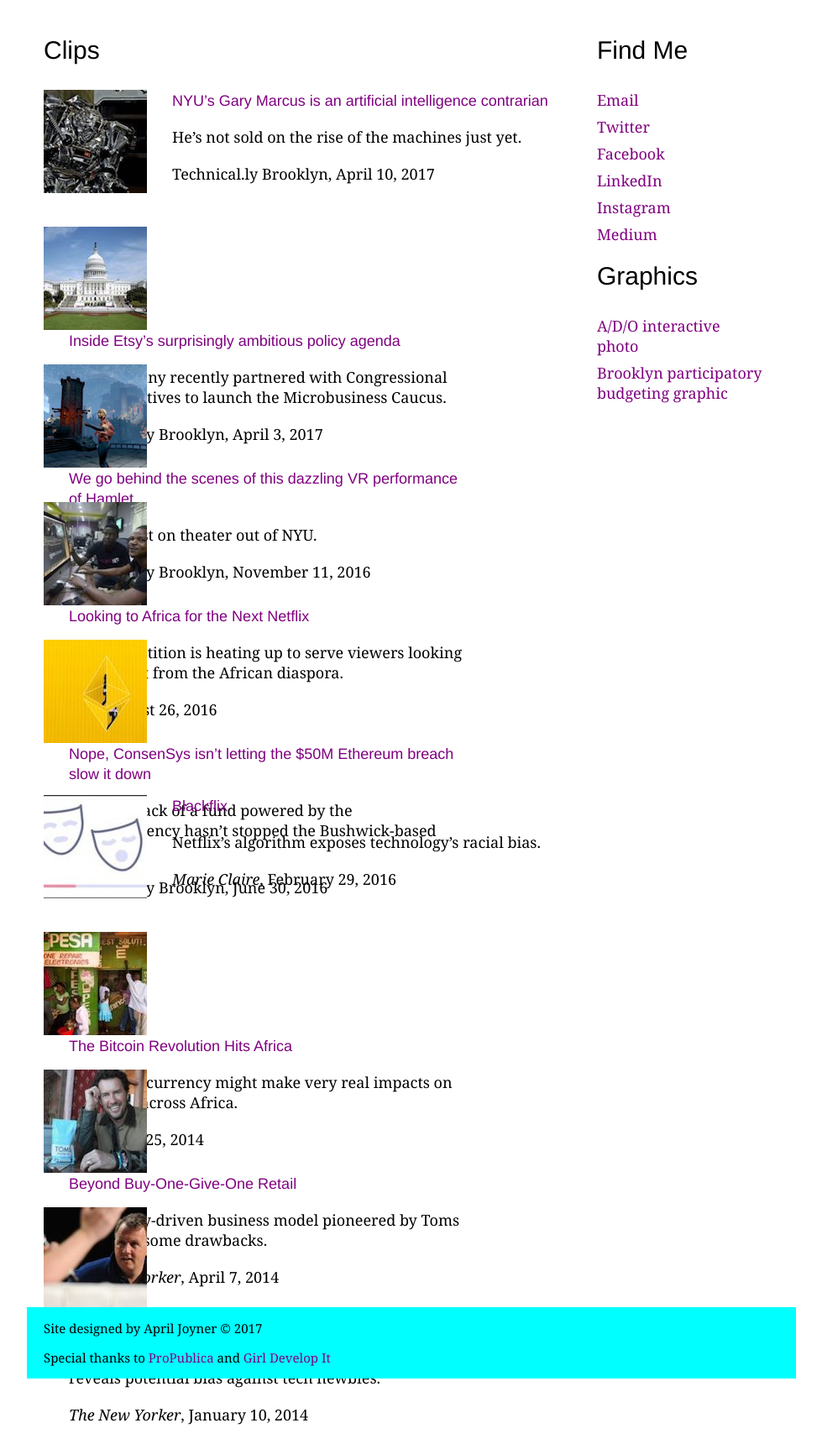
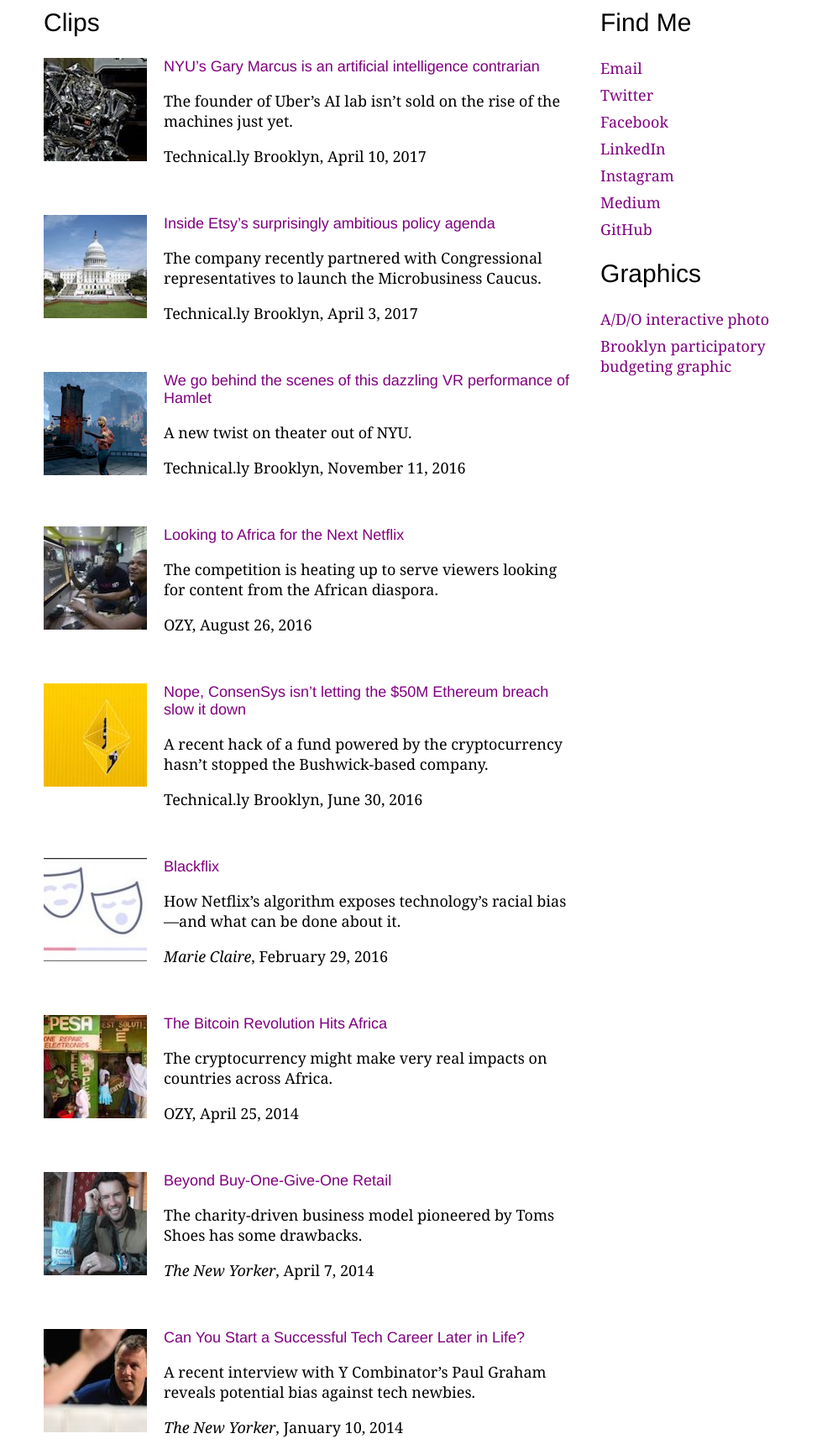
Before and after one commit to aprjoy/portfolio, a plain HTML site: page index.html in a window 1280 px wide. Shown: the part 623-2343 px from the top of the page at 84% size, without its empty margins (160-1139 px from the left). Drawn offline with Linux system fonts and the light colour scheme.

Commit message:
CSS adjustments

```diff
--- a/graph.css
+++ b/graph.css
@@ -1,37 +1,15 @@
-main {
-	padding: 0 20px;
-}
-
 h1 a, h1 a:visited, h1 a:hover {
 	text-decoration: none;
 	color: black;
 	background-color: transparent;
 }
 
-h2 {
-	padding-top: 10px;
+main p {
+	line-height: 30px;
 }
 
-footer {
-    /*top: 970px;*/
-    top: unset;
-    bottom: -140px;
-}
-
-.before, .after {
-	border: 5px blue solid;
-}
-
-.before {
-	position: absolute;
-	left: 0;
-	z-index: 1;
-}
-
-.after {
-	position: absolute;
-	left: 0;
-	z-index: 0;
+.container {
+	max-width: 960px;
 }
 
 #datawrapper-chart-Pae3L {
--- a/index.css
+++ b/index.css
@@ -3,19 +3,17 @@ body {
     font-size: 18px;
     width: 70%;
     margin: 0 auto;
-	position: relative;
 }
 
 h1 {
     font-size: 50px;
+    font-weight: 400;
     display: inline;
-	font-weight: 400;
 }
 
 h2 {
     font-size: 30px;
     font-weight: 300;
-	margin: 0 0 20px 0;
 }
 
 h1, h2, .top_menu li {
@@ -33,14 +31,18 @@ a:hover {
     background-color: yellow;
 }
 
-header {
-	position: relative;
-	margin: 60px 0 30px 0;
-	padding: 15px 0 15px 20px;
+header, footer {
     background-color: aqua;
 }
 
+header {
+    margin: 30px 0;
+    padding: 20px;
+}
+
+
 ul {
+    margin: 0;
     padding: 0;
 }
 
@@ -48,31 +50,18 @@ li {
     list-style: none;
 }
 
-figure {
-	margin: 0;
-}
-
-figcaption {
-	display: inline;
-	float: left;
-	max-width: 500px;
-}
-
 footer {
-	background-color: aqua;
-	width: 100%;
     font-size: 15px;
-    position: absolute;
-    top: 2120px;
-    padding-left: 20px;
-    margin-bottom: 60px;
+    clear: both;
+    margin-bottom: 30px;
+    padding: 10px 20px;
 }
 
 ul.top_menu {
     position: absolute;
     display: inline;
-	margin: 13px 0;
-	right: 185px;
+    right: 28%;
+    padding-top: 15px;
 }
 
 .top_menu li {
@@ -80,106 +69,56 @@ ul.top_menu {
     font-size: 16px;
 }
 
-.clip_entry img {
-	float: left;
-}
-
-.clip_entry figcaption p {
-	margin: 0 0 20px 30px;
-}
-
 .container {
-	position: relative;
-	padding-top: 20px;
-}
-
-.left_col {
-	width: 68%;
-	margin: 0 60px 30px 0;
-	padding-left: 20px;
-}
-
-.right_col {
-	position: absolute;
-	width: 22%;
-	top: 0;
-	right: 20px;
-	padding-top: 20px;
+    display: inline-block;
+    margin: 0 20px;
+    width: 100%;
 }
 
 .caption {
     font-size: small;
+    width: 80%;
+}
+
+.bio {
+    line-height: 30px;
+}
+
+.widget {
+    width: 26%;
+    float: right;
+}
+
+.widget_menu {
+    margin-bottom: 8px;
+}
+
+.main_column {
+    width: 74%;
 }
 
 .clip_entry {
-	position: absolute;
+    margin: 0;
 }
 
 .clip_link {
     font-family: Helvetica, sans-serif;
     font-weight: 300;
+    margin-top: 0;
 }
 
-.widget {
-	padding: 10px 0 0 0;
+.clip_content {
+    float: left;
 }
 
-.side_menu {
-	margin-bottom: 8px;
+.clip_description {
+    margin-left: 20px;
+    max-width: 488px;
+    padding-bottom: 40px;
 }
 
-#bio {
-	line-height: 30px;
+.headshot {
+    width: 26%;
+    float: right;
+    margin: auto 0 auto 40px;
 }
-
-#headshot {
-	top: 55px;
-}
-
-#clip_wrap {
-	position: relative;
-}
-
-#clips, #find_me {
-	margin-top: 20px;
-}
-
-#ai {
-	top: 10px;
-}
-
-#etsy {
-	top: 173px;
-}
-
-#hamlet {
-	top: 337px;
-}
-
-#iroko {
-	top: 501px;
-}
-
-#consensys {
-	top: 665px;
-}
-
-#blackflix {
-	top: 850px;
-}
-
-#bitcoin {
-	top: 1013px;
-}
-
-#toms {
-	top: 1177px;
-}
-
-#pg {
-	top: 1341px;
-}
-
-#graphic {
-	top: 289px;
-}
--- a/index.html
+++ b/index.html
@@ -2,6 +2,11 @@
 <html>
 	<head>
 		<title>April Joyner</title>
+		<meta charset="UTF-8">
+		<meta name="description" content="Portfolio of April Joyner, business and technology journalist.">
+		<meta name="keywords" content="journalism, writing, editing, business, technology, startups">
+		<meta name="author" content="April Joyner">
+		<meta name="viewport" content="width=device-width, initial-scale=1.0">
 		<link rel="stylesheet" type="text/css" href="index.css">
 	</head>
 	<body>
@@ -14,134 +19,133 @@
 			</ul>
 		</header>
 
+		<main>
 			<section class="container">
-			<div class="left_col" id="bio">
 				<h2>About Me</h2>
 
-				<p>I’m a writer and editor fascinated by the intersection of business, technology, and culture. I write regularly for <a href="https://www.technical.ly/brooklyn">Technical.ly Brooklyn</a> and have also contributed to <em>Fast Company</em>, <em>Marie Claire</em>, <em>The New Yorker</em>, OZY, and <em>The Week</em>. Before I began freelancing, I was a senior reporter at <em>Inc.</em> While I was there, in 2013, <em>Inc.</em> won a National Magazine Award for general excellence.</p>
-
-				<p>Among my current work interests are blockchain, algorithmic bias, and technological inclusion. Outside of work, I like discovering new music, playing the violin, making stationery, and watching football, tennis, and soapy TV dramas. I live in Brooklyn, New York, but I will always remain a true Virginian at heart.</p>
-			</div>
-
-			<figure class="right_col" id="headshot">
+				<figure class="headshot">
 					<img src="images/headshot.jpg">
 					<figcaption class="caption">
 						<p>Photo: Dayton Evan Ogden/Den of Oak Photography</p>
 					</figcaption>
 				</figure>
 
+				<p class="bio">I’m a writer and editor fascinated by the intersection of business, technology, and culture. I write regularly for <a href="https://www.technical.ly/brooklyn">Technical.ly Brooklyn</a> and have also contributed to <em>Fast Company</em>, <em>Marie Claire</em>, <em>The New Yorker</em>, OZY, and <em>The Week</em>. Before I began freelancing, I was a senior reporter at <em>Inc.</em> While I was there, in 2013, <em>Inc.</em> won a National Magazine Award for general excellence.</p>
+
+				<p class="bio">Among my current work interests are blockchain, algorithmic bias, and technological inclusion. Outside of work, I like discovering new music, playing the violin, making stationery, and watching football, tennis, and soapy TV dramas. I live in Brooklyn, New York, but I will always remain a true Virginian at heart.</p>
 			</section>
 
 			<div class="container">
-			<section class="left_col">
+				<div class="widget">
+					<section>
+						<h2 id="find_me">Find Me</h2>
+						<ul>
+							<li class="widget_menu"><a href="mailto:april@apriljoyner.com">Email</a></li>
+							<li class="widget_menu"><a href="https://twitter.com/aprjoy">Twitter</a></li>
+							<li class="widget_menu"><a href="https://www.facebook.com/aprilnjoyner">Facebook</a></li>
+							<li class="widget_menu"><a href="https://www.linkedin.com/in/apriljoyner">LinkedIn</a></li>
+							<li class="widget_menu"><a href="https://www.instagram.com/aprjoy">Instagram</a></li>
+							<li class="widget_menu"><a href="https://www.medium.com/@aprjoy">Medium</a></li>
+							<li class="widget_menu"><a href="https://github.com/aprjoy">GitHub</a></li>
+						</ul>
+					</section>
+
+					<section>
+						<h2>Graphics</h2>
+
+						<ul>
+							<li class="widget_menu"><a href="interactive.html">A/D/O interactive photo</a></li>
+							<li class="widget_menu"><a href="graph.html">Brooklyn participatory budgeting graphic</a></li>
+						</ul>
+					</section>
+				</div>
+
+				<section class="main_column">
 					<h2 id="clips">Clips</h2>
-
-				<div id="clip_wrap">
-					<figure class="clip_entry" id="ai">
-			 			<img src="images/robot_ai.jpg">
-			 			<figcaption>
-			 				<p><a class="clip_link" href="https://technical.ly/brooklyn/2017/04/10/nyu-gary-marcus-artificial-intelligence-contrarian/">NYU’s Gary Marcus is an artificial intelligence contrarian</a></p>
-							<p>He’s not sold on the rise of the machines just yet.</p>
+					<figure class="clip_entry">
+			 			<img class="clip_content" src="images/robot_ai.jpg">
+			 			<figcaption class="clip_content clip_description">
+			 				<p class="clip_link"><a href="https://technical.ly/brooklyn/2017/04/10/nyu-gary-marcus-artificial-intelligence-contrarian/">NYU’s Gary Marcus is an artificial intelligence contrarian</a></p>
+							<p>The founder of Uber’s AI lab isn’t sold on the rise of the machines just yet.</p>
 							<p>Technical.ly Brooklyn, April 10, 2017</p>
 			 			</figcaption>
 			 		</figure>
 
-					<figure class="clip_entry" id="etsy">
-						<img src="images/capitol.jpg">
-						<figcaption>
-							<p><a class="clip_link" href="https://technical.ly/brooklyn/2017/04/03/etsy-microbusiness-caucus-policy-agenda-althea-erickson/">Inside Etsy’s surprisingly ambitious policy agenda</a></p>
+					<figure class="clip_entry">
+						<img class="clip_content" src="images/capitol.jpg">
+						<figcaption class="clip_content clip_description">
+							<p class="clip_link"><a href="https://technical.ly/brooklyn/2017/04/03/etsy-microbusiness-caucus-policy-agenda-althea-erickson/">Inside Etsy’s surprisingly ambitious policy agenda</a></p>
 							<p>The company recently partnered with Congressional representatives to launch the Microbusiness Caucus.</p>
 							<p>Technical.ly Brooklyn, April 3, 2017</p>
 						</figcaption>
 					</figure>
 
-					<figure class="clip_entry" id="hamlet">
-						<img src="images/vrhamlet.png">
-						<figcaption>
-							<p><a class="clip_link" href="https://technical.ly/brooklyn/2016/11/11/vr-hamlet-javier-molina-nyu-magnet/">We go behind the scenes of this dazzling VR performance of Hamlet</a></p>
+					<figure class="clip_entry">
+						<img class="clip_content" src="images/vrhamlet.png">
+						<figcaption class="clip_content clip_description">
+							<p class="clip_link"><a href="https://technical.ly/brooklyn/2016/11/11/vr-hamlet-javier-molina-nyu-magnet/">We go behind the scenes of this dazzling VR performance of Hamlet</a></p>
 							<p>A new twist on theater out of NYU.</p>
 							<p>Technical.ly Brooklyn, November 11, 2016</p>
 						</figcaption>
 					</figure>
 
-					<figure class="clip_entry" id="iroko">
-						<img src="images/iroko.jpg">
-						<figcaption>
-							<p><a class="clip_link" href="http://www.ozy.com/fast-forward/looking-to-africa-for-the-next-netflix/69120">Looking to Africa for the Next Netflix</a></p>
+					<figure class="clip_entry">
+						<img class="clip_content" src="images/iroko.jpg">
+						<figcaption class="clip_content clip_description">
+							<p class="clip_link"><a href="http://www.ozy.com/fast-forward/looking-to-africa-for-the-next-netflix/69120">Looking to Africa for the Next Netflix</a></p>
 							<p>The competition is heating up to serve viewers looking for content from the African diaspora.</p>
 							<p>OZY, August 26, 2016</p>
 						</figcaption>
 					</figure>
 
-					<figure class="clip_entry" id="consensys">
-						<img src="images/ethereum.jpg">
-						<figcaption>
-							<p><a class="clip_link" href="https://technical.ly/brooklyn/2016/06/30/consensys-ethereum-hack/">Nope, ConsenSys isn’t letting the $50M Ethereum breach slow it down</a></p>
+					<figure class="clip_entry">
+						<img class="clip_content" src="images/ethereum.jpg">
+						<figcaption class="clip_content clip_description">
+							<p class="clip_link"><a href="https://technical.ly/brooklyn/2016/06/30/consensys-ethereum-hack/">Nope, ConsenSys isn’t letting the $50M Ethereum breach slow it down</a></p>
 							<p>A recent hack of a fund powered by the cryptocurrency hasn’t stopped the Bushwick-based company.</p>
 							<p>Technical.ly Brooklyn, June 30, 2016</p>
 						</figcaption>
 					</figure>
 
-					<figure class="clip_entry" id="blackflix">
-						<img src="images/blackflix.jpg">
-						<figcaption>
-							<p><a class="clip_link" href="http://www.marieclaire.com/culture/a18817/netflix-algorithms-black-movies">Blackflix</a></p>
-							<p>Netflix’s algorithm exposes technology’s racial bias.</p>
+					<figure class="clip_entry">
+						<img class="clip_content" src="images/blackflix.jpg">
+						<figcaption class="clip_content clip_description">
+							<p class="clip_link"><a href="http://www.marieclaire.com/culture/a18817/netflix-algorithms-black-movies">Blackflix</a></p>
+							<p>How Netflix’s algorithm exposes technology’s racial bias—and what can be done about it.</p>
 							<p><em>Marie Claire</em>, February 29, 2016</p>
 						</figcaption>
 					</figure>
 
-					<figure class="clip_entry" id="bitcoin">
-						<img src="images/mpesa.jpg">
-						<figcaption>
-							<p><a class="clip_link" href="http://www.ozy.com/fast-forward/the-bitcoin-revolution-hits-africa/31076">The Bitcoin Revolution Hits Africa</a></p>
+					<figure class="clip_entry">
+						<img class="clip_content" src="images/mpesa.jpg">
+						<figcaption class="clip_content clip_description">
+							<p class="clip_link"><a href="http://www.ozy.com/fast-forward/the-bitcoin-revolution-hits-africa/31076">The Bitcoin Revolution Hits Africa</a></p>
 							<p>The cryptocurrency might make very real impacts on countries across Africa.</p>
 							<p>OZY, April 25, 2014</p>
 						</figcaption>
 					</figure>
 
-					<figure class="clip_entry" id="toms">
-						<img src="images/toms.jpg">
-						<figcaption>
-							<p><a class="clip_link" href="http://www.newyorker.com/business/currency/beyond-buy-one-give-one-retail">Beyond Buy-One-Give-One Retail</a></p>
+					<figure class="clip_entry">
+						<img class="clip_content" src="images/toms.jpg">
+						<figcaption class="clip_content clip_description">
+							<p class="clip_link"><a href="http://www.newyorker.com/business/currency/beyond-buy-one-give-one-retail">Beyond Buy-One-Give-One Retail</a></p>
 							<p>The charity-driven business model pioneered by Toms Shoes has some drawbacks.</p>
 							<p><em>The New Yorker</em>, April 7, 2014</p>
 						</figcaption>
 					</figure>
 
-					<figure class="clip_entry" id="pg">
-						<img src="images/pg.jpg">
-						<figcaption>
-							<p><a class="clip_link" href="http://www.newyorker.com/business/currency/can-you-start-a-successful-tech-career-later-in-life">Can You Start a Successful Tech Career Later in Life?</a></p>
-							<p>A recent interview with Y Combinator's Paul Graham reveals potential bias against tech newbies.</p>
+					<figure class="clip_entry">
+						<img class="clip_content" src="images/pg.jpg">
+						<figcaption class="clip_content clip_description">
+							<p class="clip_link"><a href="http://www.newyorker.com/business/currency/can-you-start-a-successful-tech-career-later-in-life">Can You Start a Successful Tech Career Later in Life?</a></p>
+							<p>A recent interview with Y Combinator’s Paul Graham reveals potential bias against tech newbies.</p>
 							<p><em>The New Yorker</em>, January 10, 2014</p>
 						</figcaption>
 					</figure>
-				</div>
-			</section>
-
-			<section class="right_col">
-				<h2 id="find_me">Find Me</h2>
-
-				<ul class="widget">
-					<li class="side_menu"><a href="mailto:april@apriljoyner.com">Email</a></li>
-					<li class="side_menu"><a href="https://twitter.com/aprjoy">Twitter</a></li>
-					<li class="side_menu"><a href="https://www.facebook.com/aprilnjoyner">Facebook</a></li>
-					<li class="side_menu"><a href="https://www.linkedin.com/in/apriljoyner">LinkedIn</a></li>
-					<li class="side_menu"><a href="https://www.instagram.com/aprjoy">Instagram</a></li>
-					<li class="side_menu"><a href="https://www.medium.com/@aprjoy">Medium</a></li>
-				</ul>
-			</section>
-			<section id="graphic" class="right_col">
-				<h2>Graphics</h2>
-
-				<ul class="widget">
-					<li class="side_menu"><a href="interactive.html">A/D/O interactive photo</a></li>
-					<li class="side_menu"><a href="graph.html">Brooklyn participatory budgeting graphic</a></li>
-				</ul>
-
 				</section>
 			</div>
+		</main>
+
 		<footer>
 			<p>Site designed by April Joyner &copy; 2017</p>
 			<p>Special thanks to <a href="https://projects.propublica.org/graphics/summer">ProPublica</a> and <a href="https://www.girldevelopit.com/">Girl Develop It</a></p>
--- a/interactive.css
+++ b/interactive.css
@@ -1,19 +1,20 @@
-main {
-	padding: 0 20px;
-}
-
 h1 a, h1 a:visited, h1 a:hover {
 	text-decoration: none;
 	color: black;
 	background-color: transparent;
 }
 
-h2 {
-	padding-top: 10px;
+main p {
+	line-height: 30px;
 }
 
-footer {
-    top: 830px;
+figure {
+	position: relative;
+	margin: 50px 0;
+}
+
+.container {
+	max-width: 960px;
 }
 
 .before, .after {
@@ -27,7 +28,5 @@ footer {
 }
 
 .after {
-	position: absolute;
-	left: 0;
 	z-index: 0;
 }
--- a/resume.css
+++ b/resume.css
@@ -2,14 +2,6 @@ h1 a, h1 a:visited, h1 a:hover {
 	text-decoration: none;
 	color: black;
 	background-color: transparent;
-}
-
-main {
-	padding: 0 20px;
-}
-
-h2 {
-	padding-top: 20px;
 }
 
 h3 {
@@ -20,16 +12,8 @@ h3 {
 	padding-bottom: 10px;
 }
 
-footer {
-	top: 1320px;
-}
-
-#sidebar h2 {
-	padding-bottom: 0;
-}
-
-.left_col {
-	padding-left: 0;
+figure {
+	margin: 30px 0 0 0;
 }
 
 .download {
@@ -37,31 +21,34 @@ footer {
 	margin: 0 0 40px 0;
 }
 
-.resume{
+.entry {
 	margin-bottom: 30px;
 }
 
-.entry_head {
-	position: relative;
+.last {
+	margin-bottom: 50px;
+}
+
+.company {
+	margin: 40px 0 30px 0;
+}
+
+.job_title {
+	margin: 20px 0 5px 0;
+}
+
+.training_description {
+	margin: 10px 0 25px 0;
+	font-style: italic;
 }
 
 .date {
-	position: absolute;
-	left: 430px;
 	color: grey;
 	font-size: 16px;
 	margin-top: 2px;
+	display: block;
 }
 
-#resume_hed {
+#resume_head {
 	margin-bottom: 10px;
 }
-
-#headshot {
-	top: 175px;
-}
-
-#sidebar {
-	position: absolute;
-    top: 510px;
-}
```
Also changed, not shown: graph.html (+1 -1 lines), interactive.html (+8 -8 lines), resume.html (+52 -52 lines). Lines whose indentation alone changed are shown as unchanged.
